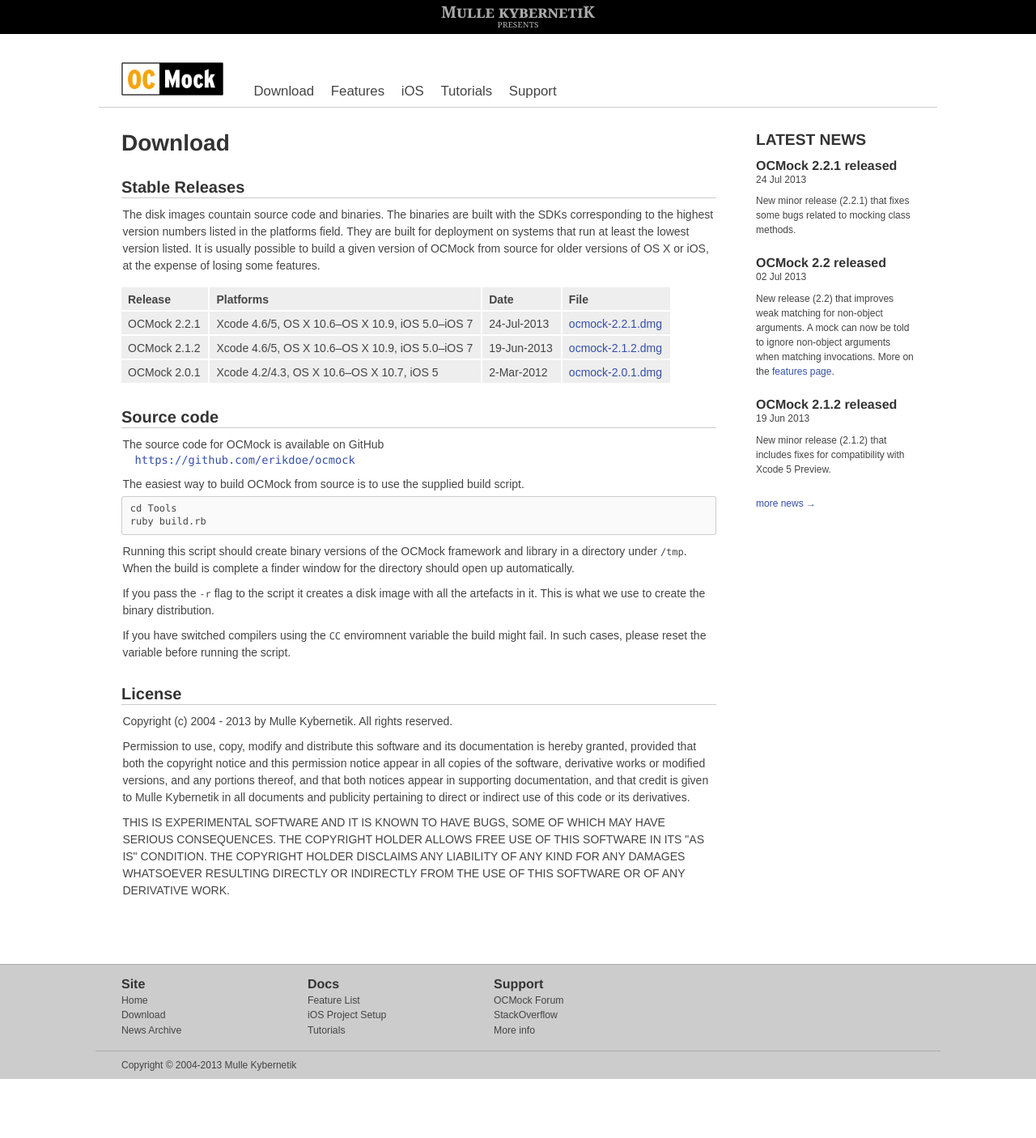
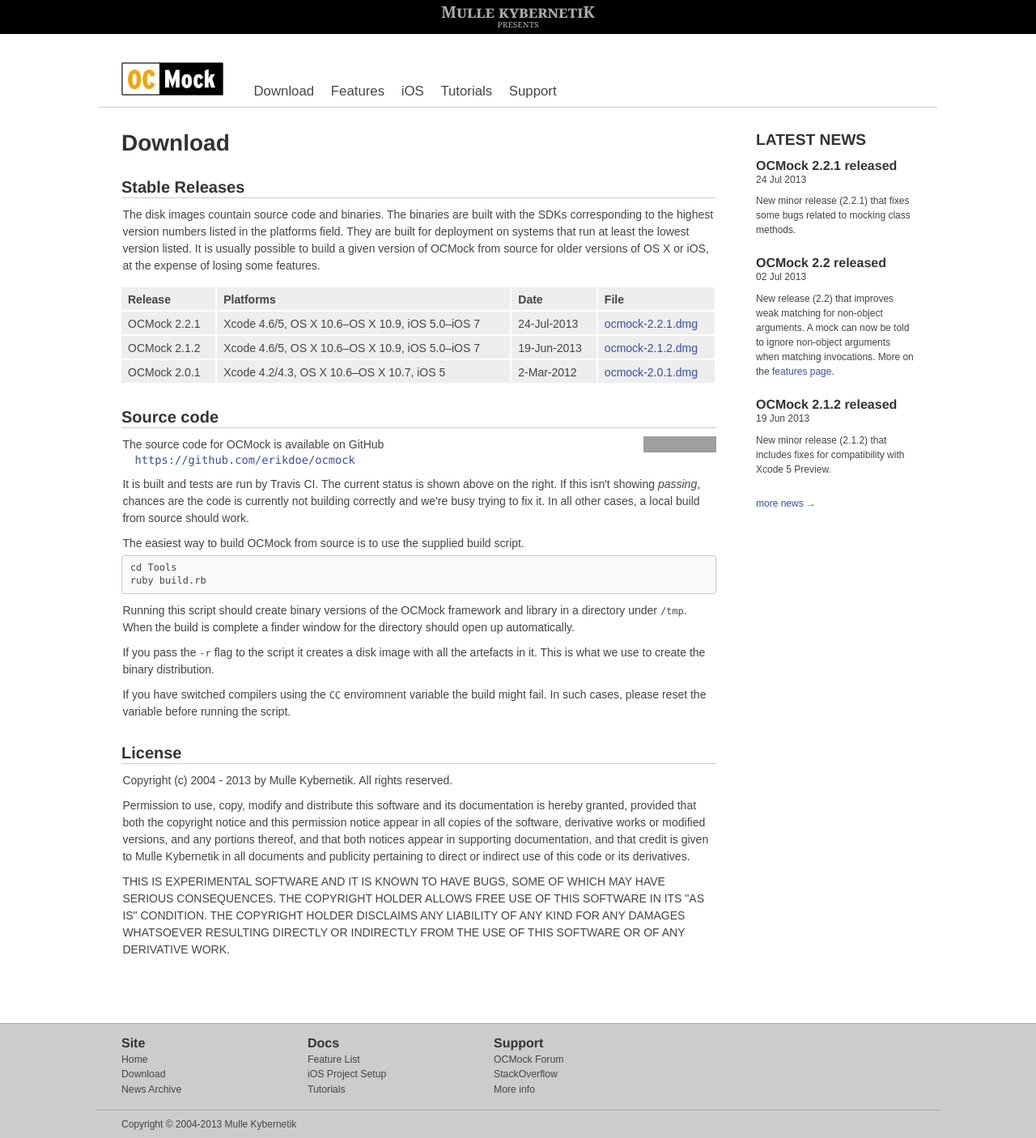
Before and after one commit to erikdoe/ocmock, a Jekyll site: the page built from download.html, in a window 1280 px wide. Shown: the whole page at 81% size. Built offline with Jekyll 4.4.1, drawn with Linux system fonts in a browser that asks for light colours; comment, search, counter and statistics services are not loaded; before the commit the page ends 1333 px from its top, so only the background shows below that; grey boxes are pictures that could not be loaded.

Commit message:
Added Travis CI status for OCMock.

```diff
--- a/download.html
+++ b/download.html
@@ -44,10 +44,14 @@ published: true
 </h2>
 <p>
 	The source code for OCMock is available on GitHub
+	<span id="cistatus"><a href="https://travis-ci.org/erikdoe/ocmock"><img src="https://travis-ci.org/erikdoe/ocmock.png?branch=master"></a></span>
 </p>
 <code>
 	&nbsp;&nbsp;<a href="https://github.com/erikdoe/ocmock">https://github.com/erikdoe/ocmock</a>
 </code>
+<p>
+	It is built and tests are run by Travis CI. The current status is shown above on the right. If this isn't showing <i>passing</i>, chances are the code is currently not building correctly and we're busy trying to fix it. In all other cases, a local build from source should work.
+</p>
 <p>
 	The easiest way to build OCMock from source is to use the supplied build script.
 </p>
--- a/stylesheets/screen.css
+++ b/stylesheets/screen.css
@@ -141,6 +141,7 @@ div#main li:first-child {
 
 div#main table {
 	margin-top: 1em;
+	width: 100%;
 }
 
 div#main th {
@@ -155,6 +156,9 @@ div#main th, td {
 	border-bottom: 2px solid white;
 }
 
+span#cistatus {
+	float: right;
+}
 
 /* hightlighted code boxes, etc */
 
```
Also changed, not shown: 1 other file.
